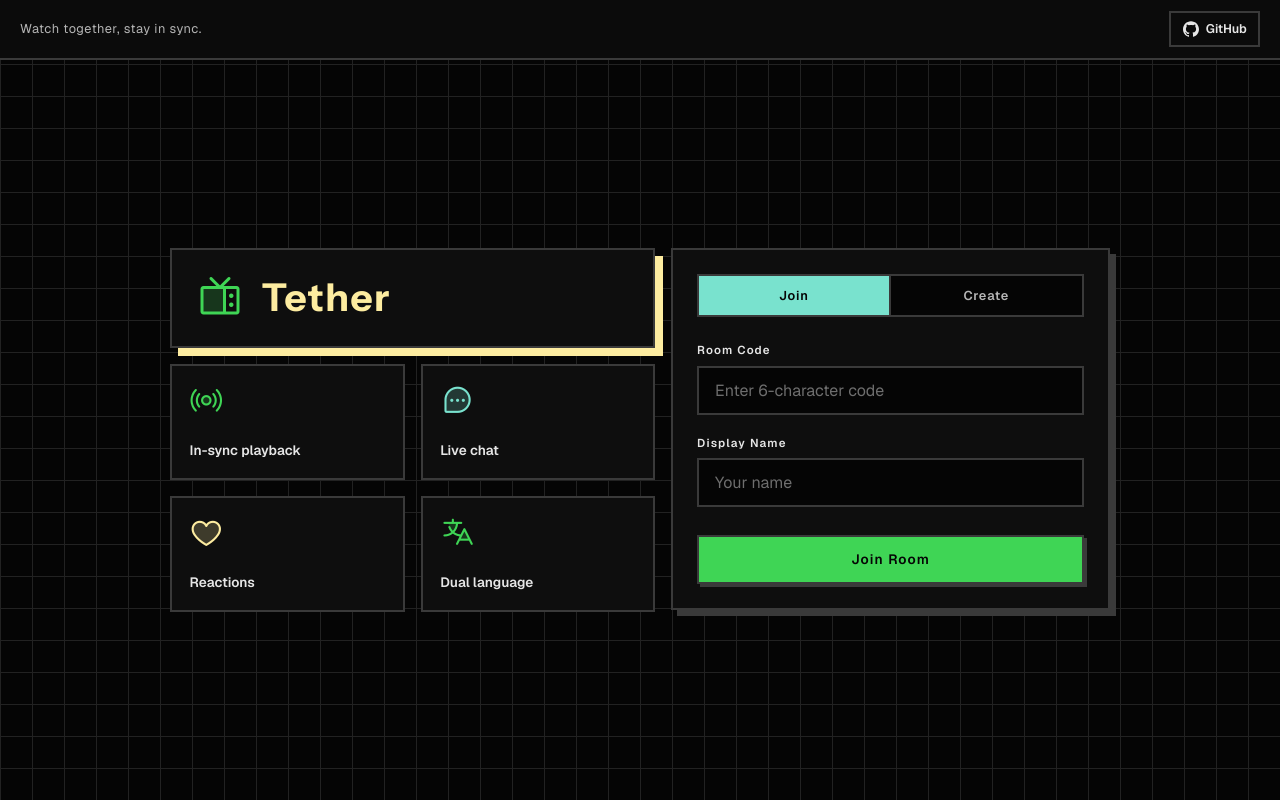
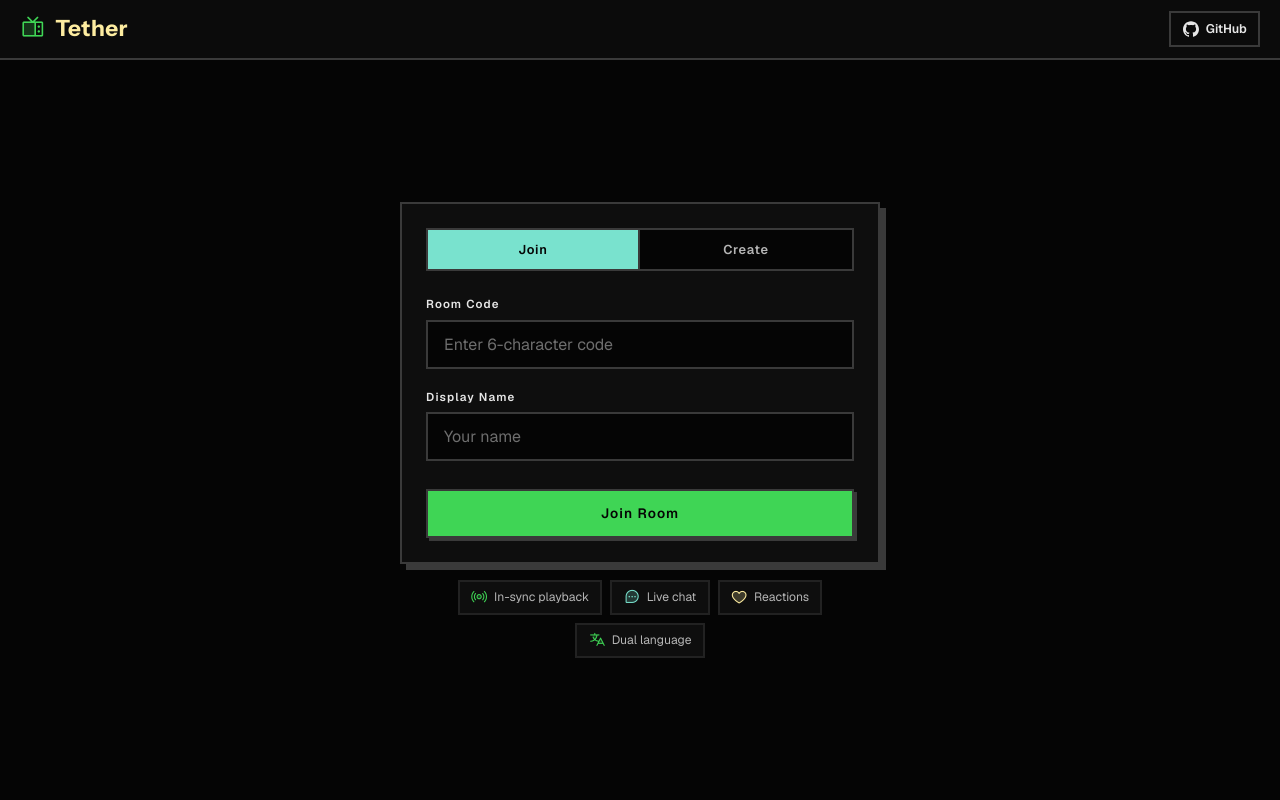
Before and after one commit to amansanoj/tether, a Solid app: page client/index.html in a window 1280 px wide. Built offline with nearby package versions, Linux system fonts and the light colour scheme.

Commit message:
redesign home: Tether in header, single centered form, feature chips, no grid bg
- Remove tagline entirely; move Tether wordmark + icon into the top header
- Drop the brand tile and big feature tiles; use one centered form card
- Show features as a compact chip strip below the form
- Remove the blueprint grid background

```diff
--- a/client/index.html
+++ b/client/index.html
@@ -67,11 +67,6 @@
         min-height: 100vh;
         line-height: 1.5;
         -webkit-font-smoothing: antialiased;
-        /* Faint blueprint grid across the whole app */
-        background-image:
-          linear-gradient(var(--line-dim) 1px, transparent 1px),
-          linear-gradient(90deg, var(--line-dim) 1px, transparent 1px);
-        background-size: 32px 32px;
       }
 
       #app {
@@ -125,6 +120,26 @@
         background: var(--bg-secondary);
       }
 
+      .topbar__brand {
+        display: flex;
+        align-items: center;
+        gap: 0.6rem;
+      }
+
+      .topbar__brand-icon {
+        font-size: 1.6rem;
+        color: var(--accent);
+        line-height: 1;
+      }
+
+      .topbar__brand-name {
+        font-family: 'Instrument Sans', sans-serif;
+        font-size: 1.4rem;
+        font-weight: 700;
+        color: var(--primary);
+        letter-spacing: 0.02em;
+      }
+
       .topbar__tagline {
         font-size: 0.8rem;
         color: var(--text-secondary);
@@ -167,80 +182,39 @@
       /* === Home (bento grid) === */
       .home {
         width: 100%;
-        max-width: 940px;
-        display: grid;
-        grid-template-columns: minmax(0, 1.05fr) minmax(0, 0.95fr);
+        max-width: 480px;
+        display: flex;
+        flex-direction: column;
         gap: 1rem;
-        align-items: start;
+      }
+
+      .home__features {
+        display: flex;
+        flex-wrap: wrap;
+        gap: 0.5rem;
+        justify-content: center;
+      }
+
+      .feature-chip {
+        display: inline-flex;
+        align-items: center;
+        gap: 0.4rem;
+        padding: 0.4rem 0.7rem;
+        border: var(--bw) solid var(--line-dim);
+        background: var(--bg-card);
+        font-size: 0.76rem;
+        color: var(--text-secondary);
+      }
+
+      .feature-chip i {
+        font-size: 1.05rem;
+        line-height: 1;
       }
 
       .bento {
         background: var(--bg-card);
         border: var(--bw) solid var(--line);
         border-radius: 0;
-      }
-
-      .home__left {
-        display: grid;
-        grid-template-rows: auto 1fr;
-        gap: 1rem;
-        min-width: 0;
-      }
-
-      .home__brand {
-        display: flex;
-        align-items: center;
-        gap: 1.1rem;
-        padding: 1.5rem;
-        box-shadow: var(--shadow-primary);
-      }
-
-      .home__brand-icon {
-        font-size: 3rem;
-        color: var(--accent);
-        line-height: 1;
-        flex-shrink: 0;
-      }
-
-      .home__title {
-        font-size: 2.4rem;
-        color: var(--primary);
-        letter-spacing: 0.04em;
-        line-height: 1;
-      }
-
-      .home__tagline {
-        font-size: 0.78rem;
-        color: var(--text-secondary);
-        margin-top: 0.4rem;
-      }
-
-      .home__features {
-        display: grid;
-        grid-template-columns: 1fr 1fr;
-        gap: 1rem;
-        min-height: 0;
-      }
-
-      .feature-tile {
-        display: flex;
-        flex-direction: column;
-        align-items: flex-start;
-        justify-content: space-between;
-        gap: 1.4rem;
-        padding: 1.1rem;
-        min-height: 116px;
-      }
-
-      .feature-tile i {
-        font-size: 2.1rem;
-        line-height: 1;
-      }
-
-      .feature-tile span {
-        font-size: 0.85rem;
-        font-weight: 600;
-        color: var(--text-primary);
       }
 
       .home__form-card {
--- a/client/src/components/RoomJoin.ts
+++ b/client/src/components/RoomJoin.ts
@@ -57,43 +57,27 @@ export function createRoomJoin(): HTMLElement {
 
     container.innerHTML = `
       <header class="topbar">
-        <span class="topbar__tagline">Watch together, stay in sync.</span>
+        <div class="topbar__brand">
+          <i class="ph-duotone ph-television topbar__brand-icon"></i>
+          <span class="topbar__brand-name">Tether</span>
+        </div>
         <a class="topbar__gh" href="https://github.com/amansanoj/tether" target="_blank" rel="noopener noreferrer" aria-label="Tether on GitHub">
           <svg role="img" viewBox="0 0 24 24" width="16" height="16" fill="currentColor" aria-hidden="true"><path d="M12 .297c-6.63 0-12 5.373-12 12 0 5.303 3.438 9.8 8.205 11.385.6.113.82-.258.82-.577 0-.285-.01-1.04-.015-2.04-3.338.724-4.042-1.61-4.042-1.61C4.422 18.07 3.633 17.7 3.633 17.7c-1.087-.744.084-.729.084-.729 1.205.084 1.838 1.236 1.838 1.236 1.07 1.835 2.809 1.305 3.495.998.108-.776.417-1.305.76-1.605-2.665-.305-5.467-1.334-5.467-5.931 0-1.311.469-2.381 1.236-3.221-.124-.303-.535-1.524.117-3.176 0 0 1.008-.322 3.301 1.23.957-.266 1.983-.399 3.003-.404 1.02.005 2.047.138 3.006.404 2.291-1.552 3.297-1.23 3.297-1.23.653 1.653.242 2.874.118 3.176.77.84 1.235 1.911 1.235 3.221 0 4.609-2.807 5.624-5.479 5.921.43.372.823 1.102.823 2.222 0 1.606-.014 2.898-.014 3.293 0 .322.216.694.825.576C20.565 22.092 24 17.592 24 12.297c0-6.627-5.373-12-12-12"/></svg>
           <span>GitHub</span>
         </a>
       </header>
       <main class="home-main">
-      <div class="home">
-        <div class="home__left">
-          <div class="bento home__brand">
-            <i class="ph-duotone ph-television home__brand-icon"></i>
-            <h1 class="home__title">Tether</h1>
+        <div class="home">
+          <div class="bento home__form-card">
+            ${formCard}
           </div>
-        <div class="home__features">
-          <div class="bento feature-tile">
-            <i class="ph-duotone ph-broadcast" style="color: var(--accent)"></i>
-            <span>In-sync playback</span>
-          </div>
-          <div class="bento feature-tile">
-            <i class="ph-duotone ph-chat-teardrop-dots" style="color: var(--secondary)"></i>
-            <span>Live chat</span>
-          </div>
-          <div class="bento feature-tile">
-            <i class="ph-duotone ph-heart" style="color: var(--primary)"></i>
-            <span>Reactions</span>
-          </div>
-          <div class="bento feature-tile">
-            <i class="ph-duotone ph-translate" style="color: var(--accent)"></i>
-            <span>Dual language</span>
+          <div class="home__features">
+            <span class="feature-chip"><i class="ph-duotone ph-broadcast" style="color: var(--accent)"></i> In-sync playback</span>
+            <span class="feature-chip"><i class="ph-duotone ph-chat-teardrop-dots" style="color: var(--secondary)"></i> Live chat</span>
+            <span class="feature-chip"><i class="ph-duotone ph-heart" style="color: var(--primary)"></i> Reactions</span>
+            <span class="feature-chip"><i class="ph-duotone ph-translate" style="color: var(--accent)"></i> Dual language</span>
           </div>
         </div>
-      </div>
-
-      <div class="bento home__form-card">
-        ${formCard}
-      </div>
-      </div>
       </main>
     `;
 
```
